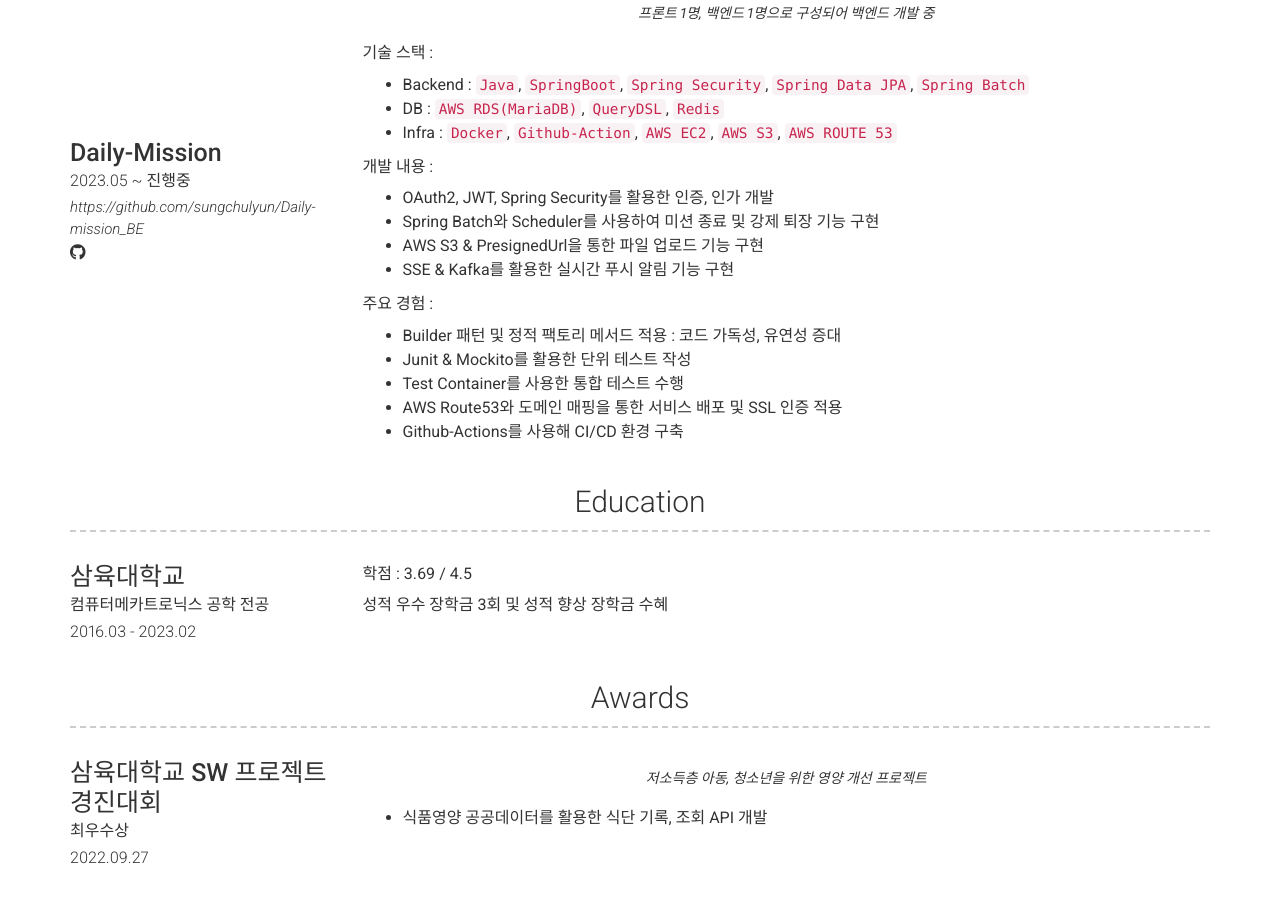
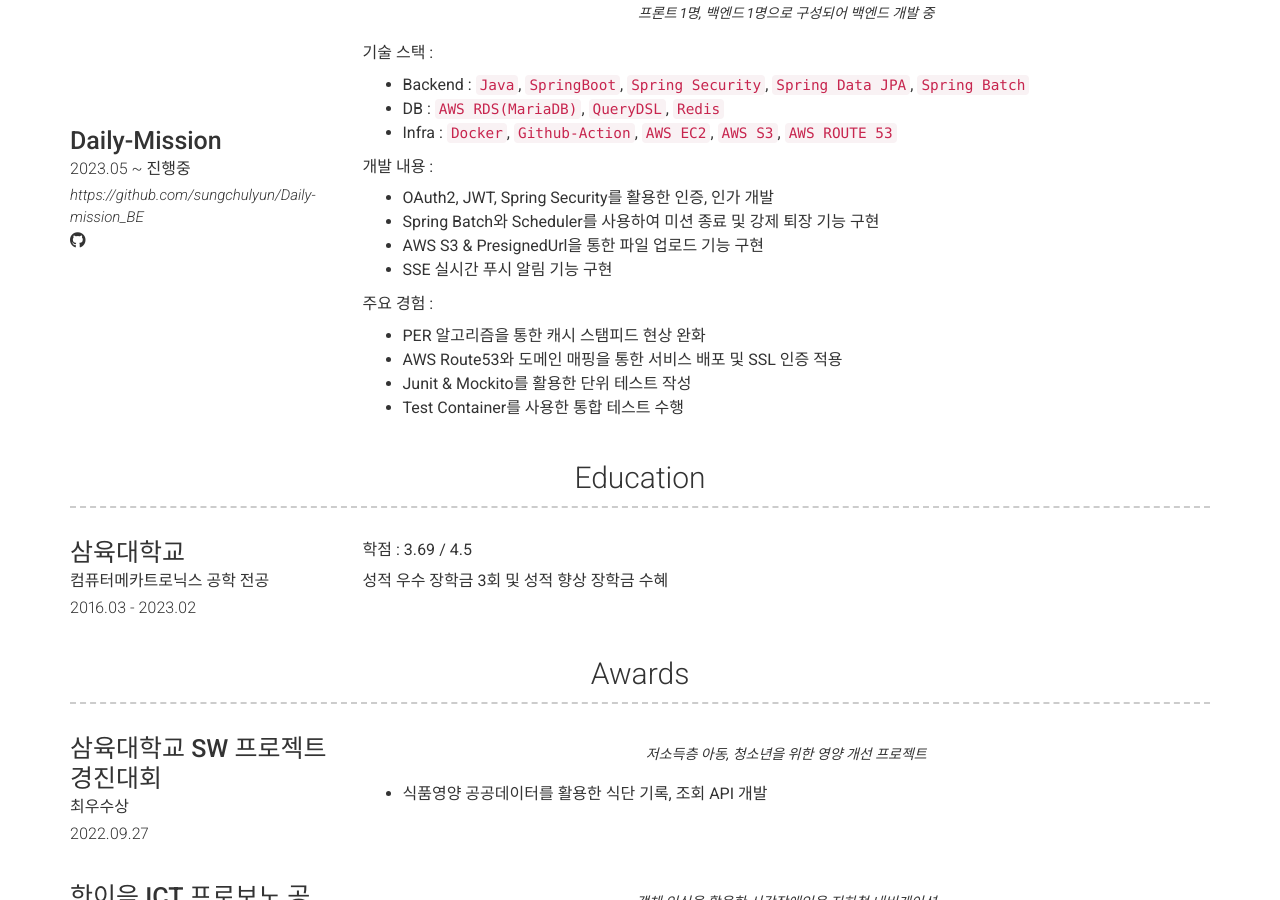
Before and after one commit to sungchulyun/sungchulyun.github.io, a Jekyll site: the page built from index.md, in a window 1280 px wide and 900 px high, scrolled down 1906 px. Built offline with Jekyll 4.4.1, drawn with Linux system fonts in a browser that asks for light colours; nearby versions of some CDN libraries.

Commit message:
feat : 주요 경험 추가

```diff
--- a/_config.yml
+++ b/_config.yml
@@ -156,14 +156,13 @@ content:
           - OAuth2, JWT, Spring Security를 활용한 인증, 인가 개발
           - Spring Batch와 Scheduler를 사용하여 미션 종료 및 강제 퇴장 기능 구현
           - AWS S3 & PresignedUrl을 통한 파일 업로드 기능 구현
-          - SSE & Kafka를 활용한 실시간 푸시 알림 기능 구현
+          - SSE 실시간 푸시 알림 기능 구현
 
           주요 경험 :
-          - Builder 패턴 및 정적 팩토리 메서드 적용 : 코드 가독성, 유연성 증대
+          - PER 알고리즘을 통한 캐시 스탬피드 현상 완화
+          - AWS Route53와 도메인 매핑을 통한 서비스 배포 및 SSL 인증 적용
           - Junit & Mockito를 활용한 단위 테스트 작성
           - Test Container를 사용한 통합 테스트 수행
-          - AWS Route53와 도메인 매핑을 통한 서비스 배포 및 SSL 인증 적용
-          - Github-Actions를 사용해 CI/CD 환경 구축
 #교육
   - title: Education # Title for the section
     layout: list # Type of content section (list/text)
```
